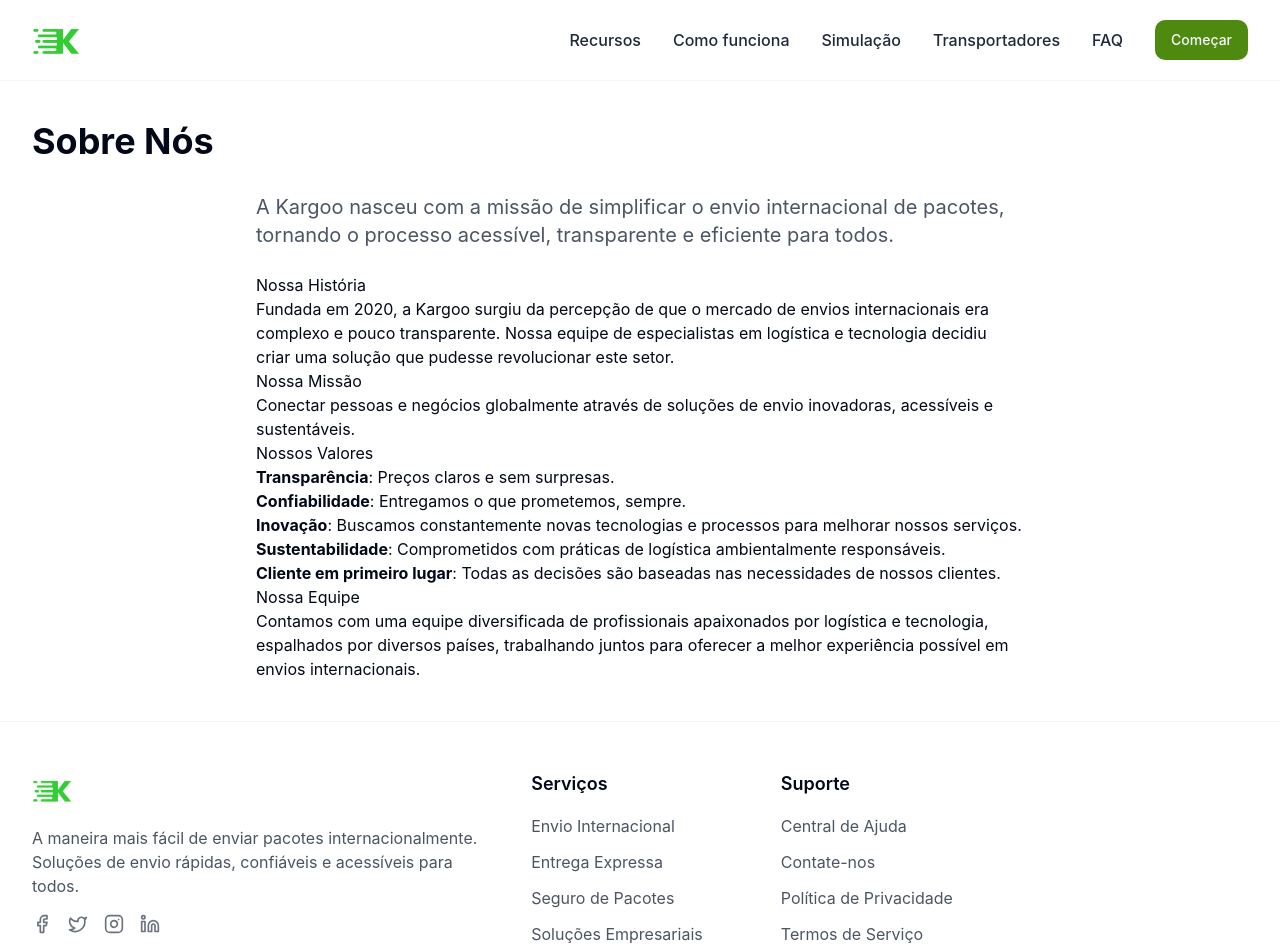
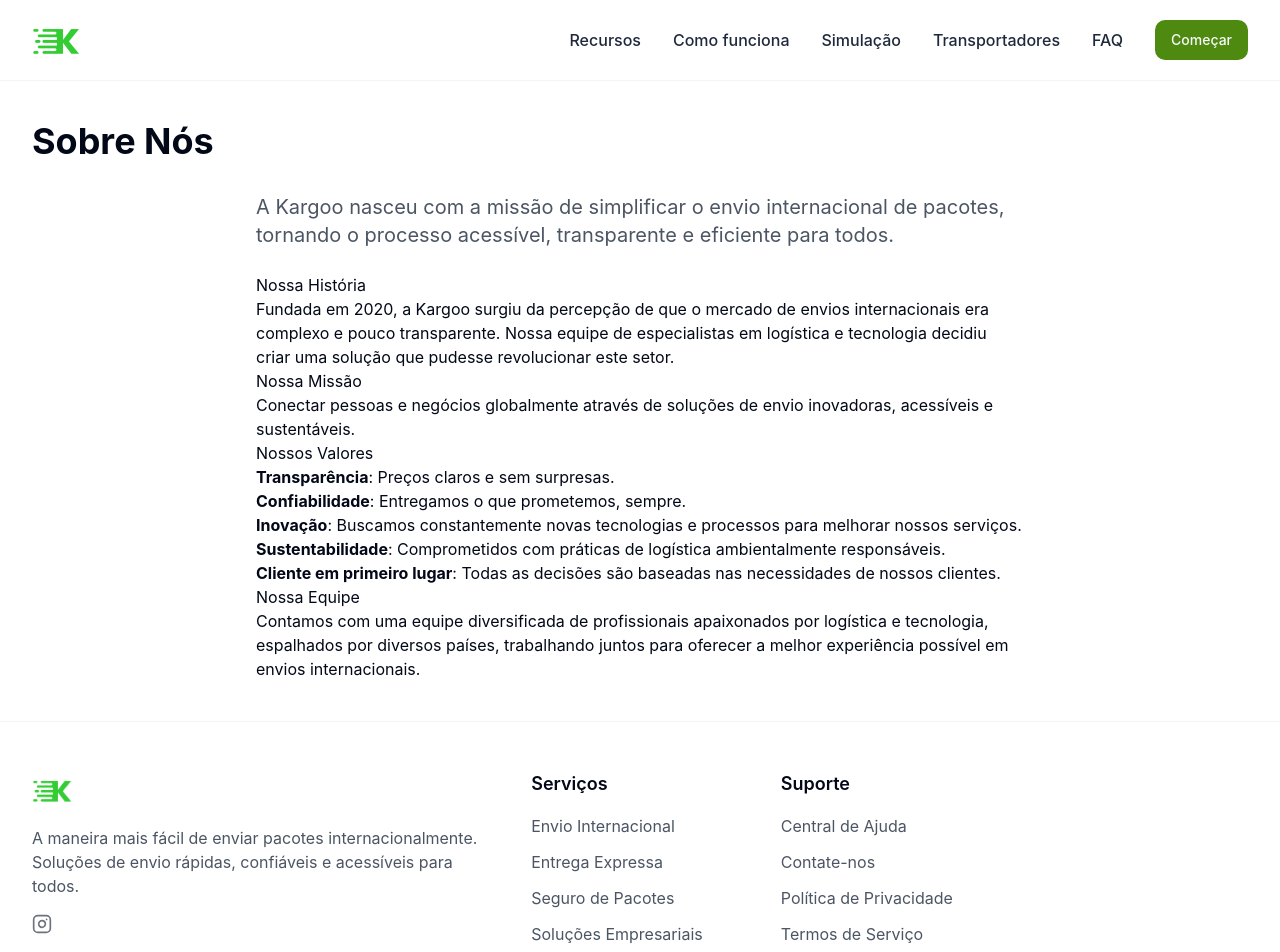
Before and after one commit to Gilpac/ka, a React (Vite) app: page /sobre in a window 1280 px wide. Shown: the top 952 px of the page. Built offline with nearby package versions, Linux system fonts and the light colour scheme.

Commit message:
Redes sociais

```diff
--- a/src/components/Footer.tsx
+++ b/src/components/Footer.tsx
@@ -19,18 +19,12 @@ const Footer = () => {
               A maneira mais fácil de enviar pacotes internacionalmente. Soluções de envio rápidas, confiáveis e acessíveis para todos.
             </p>
             <div className="flex space-x-4">
-              <a href="#" className="text-gray-500 hover:text-shappi-green transition-colors">
-                <Facebook size={20} />
-              </a>
-              <a href="#" className="text-gray-500 hover:text-shappi-green transition-colors">
-                <Twitter size={20} />
-              </a>
+
+
               <a href="#" className="text-gray-500 hover:text-shappi-green transition-colors">
                 <Instagram size={20} />
               </a>
-              <a href="#" className="text-gray-500 hover:text-shappi-green transition-colors">
-                <Linkedin size={20} />
-              </a>
+
             </div>
           </div>
 
```
